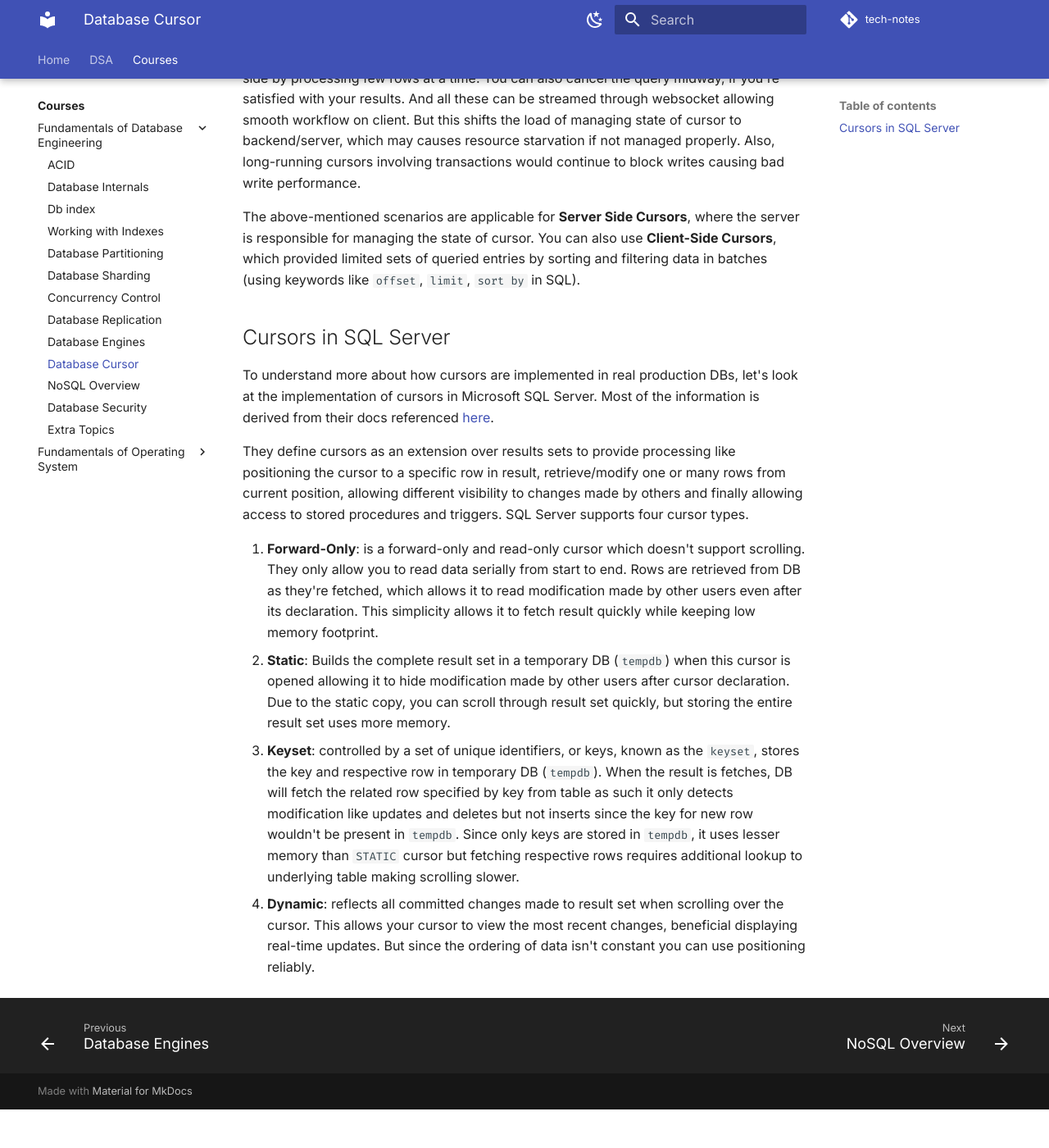
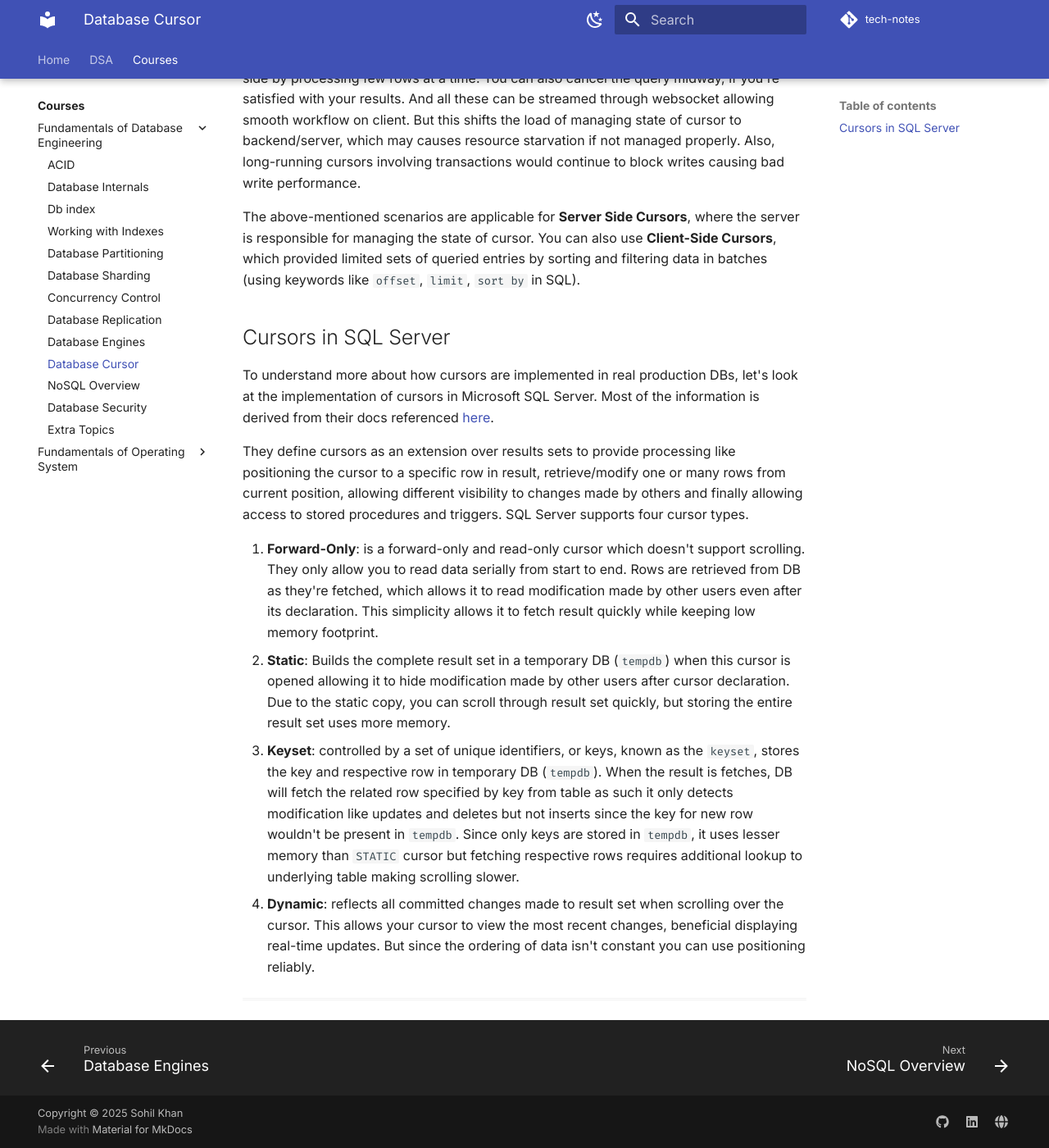
Before and after one commit to khansohil530/tech-notes, an MkDocs documentation site: the page built from docs/Courses/fode/db_cursor.md, in a window 1280 px wide and 1400 px high, scrolled down 417 px. Shown: the whole window at 82% size. Built offline with MkDocs 1.6.1 and Material for MkDocs 9.7.7, drawn with Linux system fonts in a browser that asks for light colours; comment, search, counter and statistics services are not loaded; before the commit the page ends 1770 px from its top, so only the background shows below that.

Commit message:
feat: add copyright and socials footer

```diff
--- a/mkdocs.yml
+++ b/mkdocs.yml
@@ -88,9 +88,24 @@ markdown_extensions:
           class: mermaid
           format: !!python/name:pymdownx.superfences.fence_code_format
 
+extra:
+  social:
+    - icon: fontawesome/brands/github
+      link: https://github.com/khansohil530
+      name: Github
+    - icon: fontawesome/brands/linkedin
+      link: https://linkedin.com/in/sohil-khan-7206161a3
+      name: LinkedIn
+    - icon: fontawesome/solid/globe
+      link: https://khansohil530.github.io/
+      name: About me
+
+copyright: Copyright &copy; 2025 Sohil Khan
+
 extra_javascript:
   - javascripts/mathjax.js
   - https://unpkg.com/mathjax@3/es5/tex-mml-chtml.js
 
 extra_css:
   - styles/overrides.css
+  - assets/stylesheets/extra.css
--- /dev/null
+++ b/overrides/assets/stylesheets/extra.css
@@ -0,0 +1,6 @@
+.discussion-separator {
+  margin: 2rem 0 1.25rem;
+  border: 0;
+  border-top: 1px solid var(--md-default-fg-color--lightest);
+  opacity: 0.7;
+}
--- a/overrides/partials/comments.html
+++ b/overrides/partials/comments.html
@@ -1,4 +1,6 @@
 {% if page.meta.comments %}
+    <hr class="discussion-separator">
+
   <!-- Insert generated snippet here -->
     <script src="https://giscus.app/client.js"
         data-repo="khansohil530/tech-notes"
```
